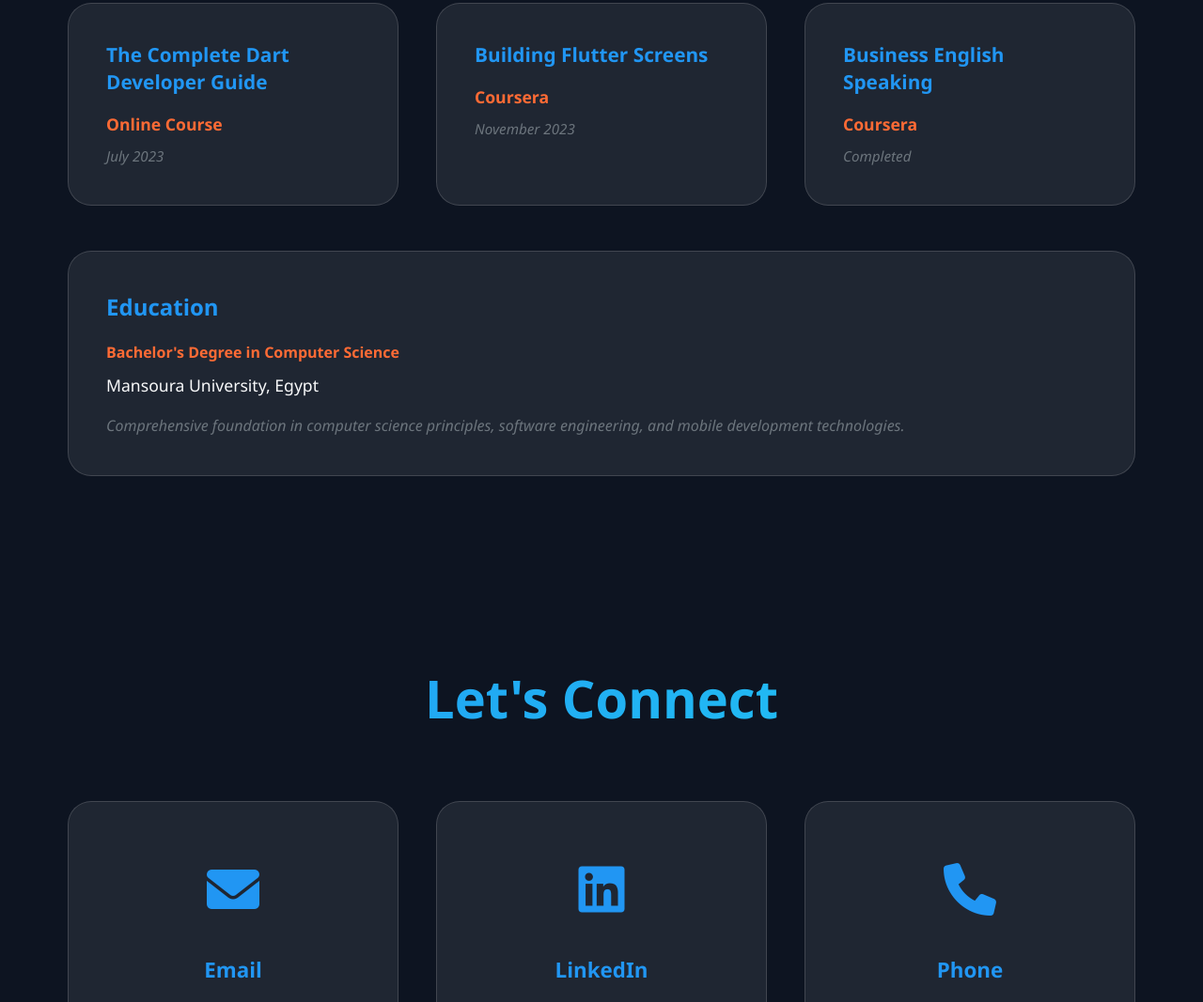
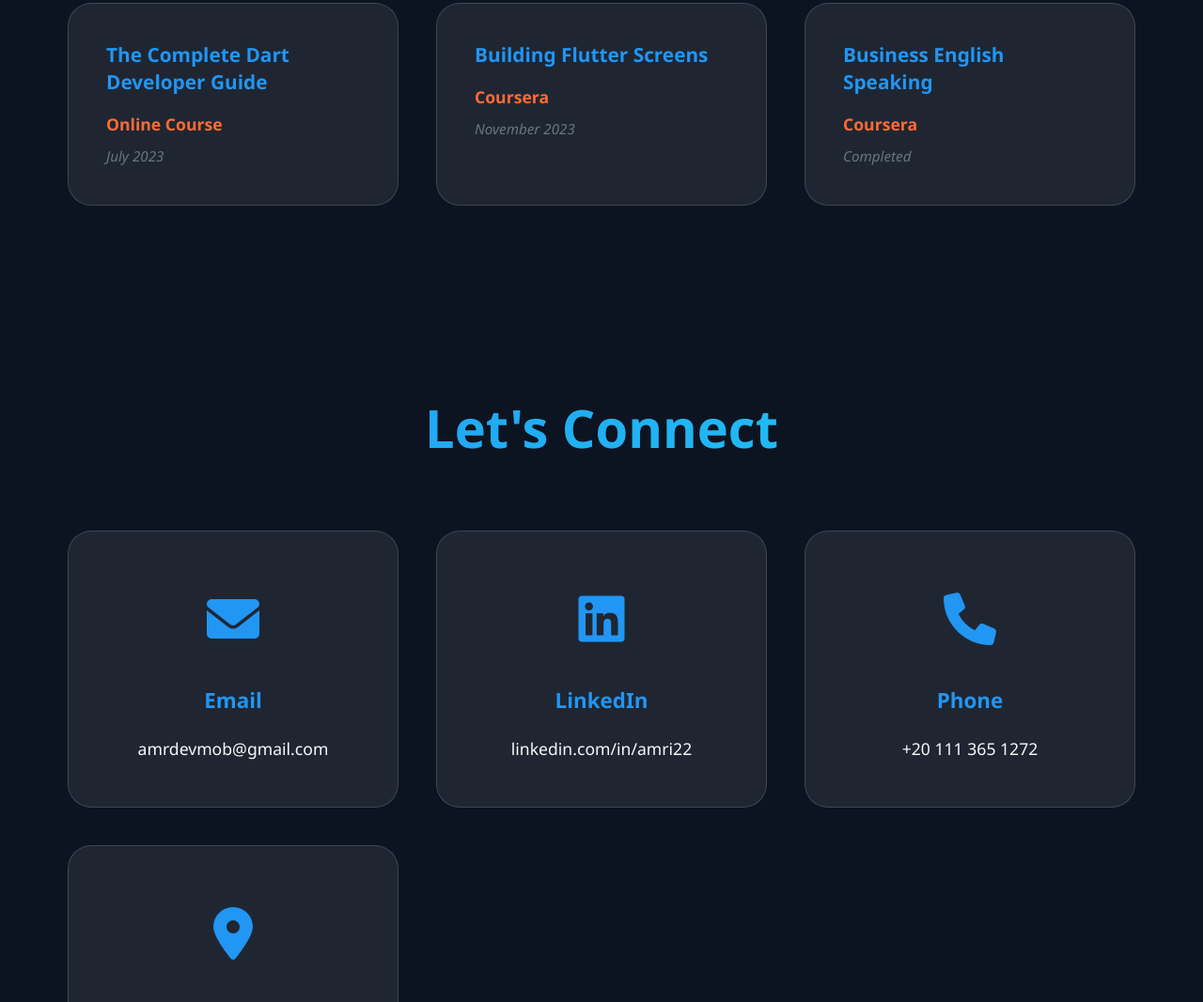
Before and after one commit to AmrIbrahim22/portfolio, a plain HTML site: page index.html in a window 1280 px wide. Shown: the part 7908-8975 px from the top of the page at 94% size. Drawn offline with Linux system fonts and the light colour scheme.

Commit message:
Update index.html

```diff
--- a/index.html
+++ b/index.html
@@ -1023,16 +1023,6 @@
                 <p class="certificate-date">Completed</p>
             </div>
         </div>
-
-        <div class="education-card">
-            <h3>Education</h3>
-            <h4 style="color: var(--secondary); margin-bottom: 0.5rem;">Bachelor's Degree in Computer Science</h4>
-            <p style="color: var(--light); font-size: 1.1rem;">Mansoura University, Egypt</p>
-            <p style="color: var(--gray); font-style: italic; margin-top: 1rem;">
-                Comprehensive foundation in computer science principles, software engineering,
-                and mobile development technologies.
-            </p>
-        </div>
     </section>
 
     <section id="contact" class="section">
```
